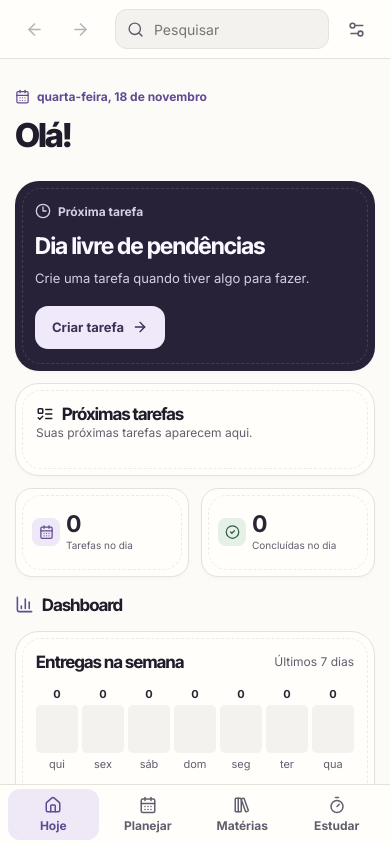
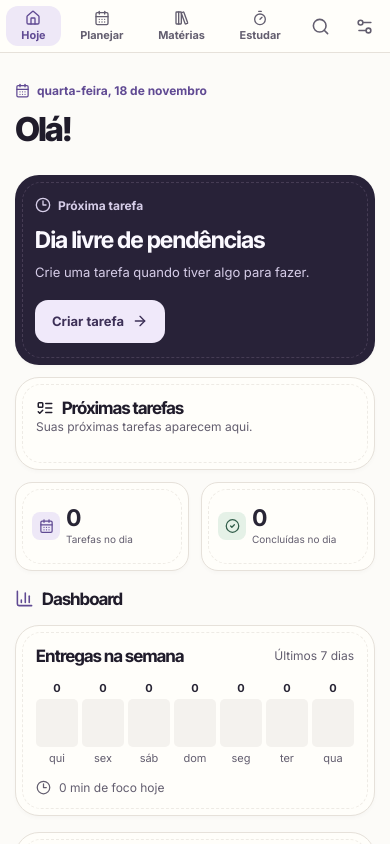
Before and after one commit to Leo-yTnk/Estudos, a React (Vite) app: page / in a window 390 px wide. Shown: the top 844 px of the page. Built offline with nearby package versions, Linux system fonts and the light colour scheme.

Commit message:
Compacta a navegação principal e os cabeçalhos

```diff
--- a/src/App.tsx
+++ b/src/App.tsx
@@ -19,39 +19,18 @@ import { Notebook } from './study/Notebook';
 import { Review } from './study/Review';
 import { WorkspaceSearch, TaskForm, SubjectForm } from './study/WorkspacePanels';
 
-type Sheet = { kind: 'settings' | 'break' } | { kind: 'search'; query: string } | { kind: 'task'; subjectId?: string; dueAt?: string | null } | { kind: 'subject'; subject?: Subject };
+type Sheet = { kind: 'settings' | 'break' | 'search' } | { kind: 'task'; subjectId?: string; dueAt?: string | null } | { kind: 'subject'; subject?: Subject };
 
 function useWorkspaceRoute() {
   const [hash, setHash] = useState(() => window.location.hash);
-  const [position, setPosition] = useState(0);
-  const [last, setLast] = useState(0);
-  const currentPosition = useRef(0);
   useEffect(() => {
-    const replacePosition = (index: number) => window.history.replaceState({ ...window.history.state, nowWorkPosition: index }, '');
-    const start = 0;
-    currentPosition.current = start;
-    replacePosition(start);
-    const sync = () => {
-      const previous = currentPosition.current;
-      const saved = window.history.state?.nowWorkPosition;
-      const next = Number.isInteger(saved) ? saved : previous + 1;
-      if (!Number.isInteger(saved)) {
-        replacePosition(next);
-        setLast(next);
-      }
-      currentPosition.current = next;
-      setPosition(next);
-      setHash(window.location.hash);
-    };
+    const sync = () => setHash(window.location.hash);
     window.addEventListener('hashchange', sync);
     return () => window.removeEventListener('hashchange', sync);
   }, []);
   useEffect(() => { window.scrollTo(0, 0); }, [hash]);
   const open = (next: Route) => { window.location.hash = routeHref(next); };
-  return {
-    route: parseRoute(hash), open, canBack: position > 0, canForward: position < last,
-    back: () => window.history.back(), forward: () => window.history.forward(),
-  };
+  return { route: parseRoute(hash), open };
 }
 
 function Settings() {
@@ -129,7 +108,7 @@ function Settings() {
 
 function AppContent() {
   const app = useApp();
-  const { route, open, ...navigation } = useWorkspaceRoute();
+  const { route, open } = useWorkspaceRoute();
   const [sheet, setSheet] = useState<Sheet | null>(null);
   const systemReduced = useReducedMotion();
   const reduce = !!systemReduced || app.data.profile.reducedMotion;
@@ -152,7 +131,7 @@ function AppContent() {
     const onKey = (event: KeyboardEvent) => {
       if ((event.metaKey || event.ctrlKey) && event.key.toLowerCase() === 'k' && (!sheet || sheet.kind === 'search')) {
         event.preventDefault();
-        setSheet(sheet ? null : { kind: 'search', query: '' });
+        setSheet(sheet ? null : { kind: 'search' });
       }
     };
     window.addEventListener('keydown', onKey);
@@ -168,7 +147,7 @@ function AppContent() {
       event.preventDefault();
       document.getElementById('main-content')?.focus();
     }}>Ir para o conteúdo</a>
-    <WorkspaceNavigation current={route.area} {...navigation} search={(query) => setSheet({ kind: 'search', query })} settings={() => setSheet({ kind: 'settings' })} />
+    {!noteId && <WorkspaceNavigation current={route.area} search={() => setSheet({ kind: 'search' })} settings={() => setSheet({ kind: 'settings' })} />}
     <main className={'nw-main' + (noteId ? ' document-workspace' : '')} id="main-content" tabIndex={-1}>
       <motion.div key={routeKey} initial={reduce ? false : { opacity: 0, y: 6 }} animate={{ opacity: 1, y: 0 }}
         transition={reduce ? { duration: 0 } : springs.panel}>
@@ -178,27 +157,35 @@ function AppContent() {
           ? <Subjects open={subjectPage} create={createSubject} />
           : noteId ? <Notebook key={subject.id} subjectId={subject.id} noteId={noteId} open={(id) => subjectPage(subject.id, 'caderno', id)} />
           : <Stack className="workspace-page">
-              <a className="subject-directory-link" href={routeHref(areas.materias)}><ArrowLeft size={16} />Todas as matérias</a>
-              <PageHeading title={subject.title} icon={<SubjectMark subject={subject} />}
-                action={<IconButton label="Editar matéria" onClick={() => setSheet({ kind: 'subject', subject })}><Pencil size={18} /></IconButton>} />
+              <div className="workspace-page-heading">
+                <PageHeading title={subject.title} icon={<div className="subject-heading-icons">
+                  <a className="subject-directory-link" href={routeHref(areas.materias)} aria-label="Todas as matérias" title="Todas as matérias">
+                    <ArrowLeft size={18} aria-hidden="true" />
+                  </a><SubjectMark subject={subject} />
+                </div>} action={<IconButton label="Editar matéria" onClick={() => setSheet({ kind: 'subject', subject })}><Pencil size={18} /></IconButton>} />
                 <SectionNavigation label="Nesta matéria" links={subjectViews.map(({ id, label }) => ({ label, active: route.view === id,
                   href: routeHref({ area: 'materias', subjectId: subject.id, view: id }) }))} />
+              </div>
               {route.view === 'tarefas' && <Tasks key={subject.id} subjectId={subject.id} onAdd={() => newTask()} />}
               {route.view === 'caderno' && <Notebook key={subject.id} subjectId={subject.id} open={(id) => subjectPage(subject.id, 'caderno', id)} />}
               {route.view === 'revisao' && <Review key={subject.id} subjectId={subject.id} />}
             </Stack>)}
         {route.area === 'planejar' && <Stack className="workspace-page">
+          <div className="workspace-page-heading">
             <PageHeading title="Planejar" />
             <SectionNavigation label="Planejamento" links={planningViews.map(({ id, label }) =>
               ({ label, active: route.view === id, href: routeHref({ area: 'planejar', view: id }) }))} />
+          </div>
           {route.view === 'tarefas' && <Tasks key={route.entryId || 'all'} onlyId={route.entryId} onAdd={() => newTask()} />}
           {route.view === 'agenda' && <Week onAdd={newTask} />}
           {route.view === 'entrada' && <Mente key={route.entryId || 'all'} selectedId={route.entryId} />}
         </Stack>}
         {route.area === 'estudar' && <Stack className="workspace-page">
+          <div className="workspace-page-heading">
             <PageHeading title="Estudar" />
             <SectionNavigation label="Estudo" links={studyViews.map(({ id, label }) =>
               ({ label, active: route.view === id, href: routeHref({ area: 'estudar', view: id }) }))} />
+          </div>
           {route.view === 'foco' ? <Agora onMind={() => open({ area: 'planejar', view: 'entrada' })} onBreak={() => setSheet({ kind: 'break' })} /> : <Evolucao />}
         </Stack>}
       </motion.div>
@@ -211,7 +198,7 @@ function AppContent() {
         {sheet.kind === 'subject' && <SubjectForm subject={sheet.subject} close={dismiss}
           save={(value) => { app.saveSubject(value); subjectPage(value.id); dismiss(); }}
           remove={(id) => { app.removeSubject(id); open(areas.materias); dismiss(); }} />}
-        {sheet.kind === 'search' && <WorkspaceSearch initialQuery={sheet.query} subject={(id) => { subjectPage(id); dismiss(); }}
+        {sheet.kind === 'search' && <WorkspaceSearch subject={(id) => { subjectPage(id); dismiss(); }}
           note={(sid, id) => { subjectPage(sid, 'caderno', id); dismiss(); }} entry={(id) => { openTask(id); dismiss(); }} />}
         {sheet.kind === 'break' && <div className="break-sheet-content">
           <div className="break-illustration"><Coffee size={32} strokeWidth={1.5} /></div>
--- a/src/components/WorkspaceNavigation.tsx
+++ b/src/components/WorkspaceNavigation.tsx
@@ -1,6 +1,5 @@
-import { useState } from 'react';
 import { motion, useReducedMotion } from 'motion/react';
-import { ArrowLeft, ArrowRight, CalendarDays, House, LibraryBig, Search, Settings2, Timer } from 'lucide-react';
+import { CalendarDays, House, LibraryBig, Search, Settings2, Timer } from 'lucide-react';
 import { areas, routeHref, type Area } from '../lib/navigation';
 import { springs } from '../lib/motion';
 import { useApp } from '../state/AppState';
@@ -13,20 +12,14 @@ const destinations = [
   { area: 'estudar', title: 'Estudar', Icon: Timer },
 ] as const;
 
-export function WorkspaceNavigation({ current, search, settings, canBack, canForward, back, forward }: {
-  current: Area; search: (query: string) => void; settings: () => void;
-  canBack: boolean; canForward: boolean; back: () => void; forward: () => void;
+export function WorkspaceNavigation({ current, search, settings }: {
+  current: Area; search: () => void; settings: () => void;
 }) {
-  const [query, setQuery] = useState('');
   const reduced = useReducedMotion();
   const { data } = useApp();
   const animate = !reduced && !data.profile.reducedMotion;
   return <header className="workspace-header">
     <div className="workspace-header-inner">
-      <Toolbar label="Histórico de navegação" className="workspace-history">
-        <IconButton label="Voltar" disabled={!canBack} onClick={back}><ArrowLeft size={19} /></IconButton>
-        <IconButton label="Avançar" disabled={!canForward} onClick={forward}><ArrowRight size={19} /></IconButton>
-      </Toolbar>
       <nav className="workspace-primary" aria-label="Navegação principal">
         {destinations.map(({ area, title, Icon }) => <a key={area} href={routeHref(areas[area])} aria-current={current === area ? 'page' : undefined}>
           {current === area && <motion.span className="workspace-current" aria-hidden="true" layoutId={animate ? 'workspace-current' : undefined}
@@ -34,18 +27,9 @@ export function WorkspaceNavigation({ current, search, settings, canBack, canFor
           <Icon size={18} aria-hidden="true" /><span>{title}</span>
         </a>)}
       </nav>
-      <Toolbar className="workspace-actions">
-        <form className="workspace-search" role="search" onSubmit={(event) => {
-          event.preventDefault();
-          search(query);
-          setQuery('');
-        }}>
-          <IconButton label="Buscar" type="submit" aria-keyshortcuts="Control+K Meta+K"><Search size={17} /></IconButton>
-          <input aria-label="Pesquisar no NowWork" placeholder="Pesquisar" type="search" value={query} onChange={(event) => setQuery(event.target.value)} />
-        </form>
-        <IconButton label="Configurações" onMouseDown={(event) => {
-          if (document.activeElement?.closest('[data-notebook-editor]')) event.preventDefault();
-        }} onClick={settings}><Settings2 size={19} /></IconButton>
+      <Toolbar label="Atalhos do NowWork" className="workspace-actions">
+        <IconButton label="Buscar no NowWork" aria-haspopup="dialog" aria-keyshortcuts="Control+K Meta+K" onClick={search}><Search size={19} /></IconButton>
+        <IconButton label="Configurações" aria-haspopup="dialog" onClick={settings}><Settings2 size={19} /></IconButton>
       </Toolbar>
     </div>
   </header>;
--- a/src/study/WorkspacePanels.tsx
+++ b/src/study/WorkspacePanels.tsx
@@ -58,12 +58,11 @@ export function SubjectForm({ subject, save, remove, close }: {
 
 const normalize = (value: string) => value.normalize('NFD').replace(/\p{Diacritic}/gu, '').toLowerCase();
 
-export function WorkspaceSearch({ subject, note, entry, initialQuery }: {
-  initialQuery: string;
+export function WorkspaceSearch({ subject, note, entry }: {
   subject: (id: string) => void; note: (subjectId: string, id: string) => void; entry: (id: string) => void;
 }) {
   const { data } = useApp();
-  const [query, setQuery] = useState(initialQuery);
+  const [query, setQuery] = useState('');
   const term = normalize(query.trim());
   const results = term ? [
     ...data.subjects.map((item) => ({ id: 's-' + item.id, title: item.title, type: 'Matéria', content: item.title, Icon: BookOpen, open: () => subject(item.id) })),
--- a/src/styles/navigation.css
+++ b/src/styles/navigation.css
@@ -4,31 +4,28 @@
   z-index: 15;
   background: var(--surface);
   border-bottom: 1px solid var(--line);
+  padding-top: env(safe-area-inset-top);
 }
 .workspace-header-inner {
-  display: grid;
-  grid-template-columns: 1fr auto 1fr;
+  display: flex;
+  justify-content: space-between;
   align-items: center;
-  gap: var(--space-4);
-  min-height: 70px;
-  width: min(100% - 2 * var(--content-inset), var(--content-width));
-  margin: 0 auto;
+  gap: var(--space-3);
+  min-height: 50px;
+  width: min(calc(100% - 2 * var(--content-inset)), var(--content-width));
+  margin-inline: auto;
 }
-.workspace-primary {
+.workspace-primary, .workspace-sections {
   display: flex;
-  gap: var(--space-1);
-  padding: var(--space-1);
-  border: 1px solid var(--line);
-  border-radius: var(--radius-md);
-  background: var(--surface-soft);
+  align-items: center;
 }
+.workspace-primary { gap: var(--space-1); }
 .workspace-primary a, .workspace-sections a, .subject-directory-link {
   position: relative;
-  display: flex;
+  display: inline-flex;
   align-items: center;
-  min-height: var(--control-height);
+  min-height: 44px;
   gap: var(--space-2);
-  padding: 0 var(--space-3);
   color: var(--secondary);
   font-size: var(--text-control);
   font-weight: 650;
@@ -37,63 +34,52 @@
 }
 .workspace-primary a {
   isolation: isolate;
+  justify-content: center;
+  padding-inline: var(--space-3);
   border-radius: var(--radius-sm);
-  justify-content: center;
   white-space: nowrap;
 }
 .workspace-primary a:hover, .workspace-primary a[aria-current],
 .workspace-sections a:hover, .workspace-sections a[aria-current] { color: var(--accent); }
 .workspace-current {
   position: absolute;
-  inset: 0;
+  inset: 4px 0;
   z-index: -1;
   border-radius: inherit;
-  background: var(--surface);
-  box-shadow: inset 0 0 0 1px var(--line), var(--shadow-card);
+  background: var(--accent-soft);
 }
-.workspace-actions { justify-content: flex-end; flex-wrap: nowrap; min-width: 0; }
-.workspace-history { flex-wrap: nowrap; }
-.workspace-search {
+.workspace-actions.ds-toolbar { flex: none; flex-wrap: nowrap; gap: 0; }
+.workspace-actions .ds-icon-button, .subject-directory-link {
+  min-width: 44px;
+  min-height: 44px;
+}
+
+.workspace-page-heading {
   display: flex;
   align-items: center;
-  width: min(100%, 230px);
-  min-width: 0;
-  border: 1px solid var(--line);
-  border-radius: var(--radius-sm);
-  background: var(--surface-soft);
+  justify-content: space-between;
+  flex-wrap: wrap;
+  gap: var(--space-2) var(--space-6);
+  border-bottom: 1px solid var(--line);
+  padding-bottom: var(--space-2);
 }
-.workspace-search:focus-within { outline: 2px solid var(--accent); outline-offset: 2px; }
-.workspace-search input {
-  min-width: 0;
-  width: 100%;
-  color: var(--ink);
-  background: transparent;
-  font: inherit;
-  font-size: var(--text-control);
-  border: 0;
-  outline: none;
-  padding-inline: 0 8px;
-}
-.workspace-search input:focus { outline: none; }
-
-.workspace-sections {
-  display: flex;
-  gap: var(--space-4);
-  border-bottom: 1px solid var(--line);
-  margin-top: calc(-1 * var(--space-2));
-}
-.workspace-sections a { padding-inline: var(--space-1); min-height: 45px; }
+.workspace-page-heading > .ds-page-heading { flex: 1 1 auto; min-width: 0; flex-wrap: nowrap; justify-content: flex-start; }
+.workspace-page-heading .ds-page-actions { margin-left: 0; }
+.workspace-page-heading .subject-heading-icons { display: flex; align-items: center; gap: var(--space-1); }
+.workspace-page-heading .ds-page-heading-main { gap: var(--space-2); }
+.workspace-sections { gap: var(--space-4); flex-wrap: wrap; }
+.workspace-sections a { padding-inline: var(--space-1); }
 .workspace-section-indicator {
   position: absolute;
   height: 2px;
-  inset: auto 0 -1px;
+  inset: auto 0 0;
   background: var(--accent);
   border-radius: 2px;
 }
 .workspace-primary a:focus-visible, .workspace-sections a:focus-visible,
 .subject-directory-link:focus-visible, .nw-logo:focus-visible {
   outline: 2px solid var(--accent);
-  outline-offset: 3px;
+  outline-offset: -2px;
   z-index: 1;
 }
 .workspace-skip {
@@ -110,28 +96,32 @@
 .workspace-skip:focus { transform: none; }
 .nw-main:focus { outline: none; }
 .subject-directory-link {
-  padding-inline: var(--space-1);
+  justify-content: center;
+  border-radius: var(--radius-sm);
   color: var(--accent);
-  width: fit-content;
 }
-.subject-directory-link:hover { text-decoration: underline; }
-@media (max-width: 800px) {
-  .workspace-header-inner { grid-template-columns: auto minmax(0, 1fr); min-height: 58px; width: calc(100% - 30px); }
-  .workspace-primary {
-    position: fixed;
-    inset: auto 0 0;
-    padding: var(--space-1) var(--space-2) calc(var(--space-1) + env(safe-area-inset-bottom));
-    display: grid;
-    grid-template-columns: repeat(4, minmax(0, 1fr));
-    border: 0;
-    border-top: 1px solid var(--line);
-    border-radius: 0;
-    background: var(--surface);
+.subject-directory-link:hover { background: var(--accent-soft); }
+@media (max-width: 600px) {
+  .workspace-header-inner {
+    width: auto;
+    min-height: 52px;
+    margin-inline: max(4px, env(safe-area-inset-left)) max(4px, env(safe-area-inset-right));
+    gap: 0;
   }
-  .workspace-primary a { min-height: 51px; flex-direction: column; gap: var(--space-1); padding: var(--space-1); font-size: var(--text-caption); }
-  .workspace-current { background: var(--accent-soft); box-shadow: none; }
-  .workspace-sections { margin-top: 0; gap: var(--space-3); }
+  .workspace-primary { flex: 1; gap: 0; }
+  .workspace-primary a {
+    flex: 1 1 auto;
+    flex-direction: column;
+    min-width: 44px;
+    gap: 2px;
+    padding-inline: 3px;
+    font-size: clamp(.625rem, 2.8vw, .75rem);
+  }
+  .workspace-primary a > svg { width: 16px; height: 16px; }
+  .workspace-current { inset: 2px; }
+  .workspace-page-heading { gap: var(--space-1); padding-bottom: var(--space-1); }
+  .workspace-page-heading > .ds-page-heading { flex-basis: 100%; gap: var(--space-2); }
+  .workspace-page-heading .ds-page-heading h1 { font-size: clamp(1.5rem, 6vw, 2rem); }
+  .workspace-page-heading .ds-page-actions { margin-left: auto; }
+  .workspace-sections { gap: var(--space-3); }
 }
-@media (max-width: 375px) {
-  .workspace-sections a { font-size: var(--text-caption); }
-}
```
Also changed, not shown: src/styles/document.css (+3 -6 lines). Lines whose indentation alone changed are shown as unchanged.
